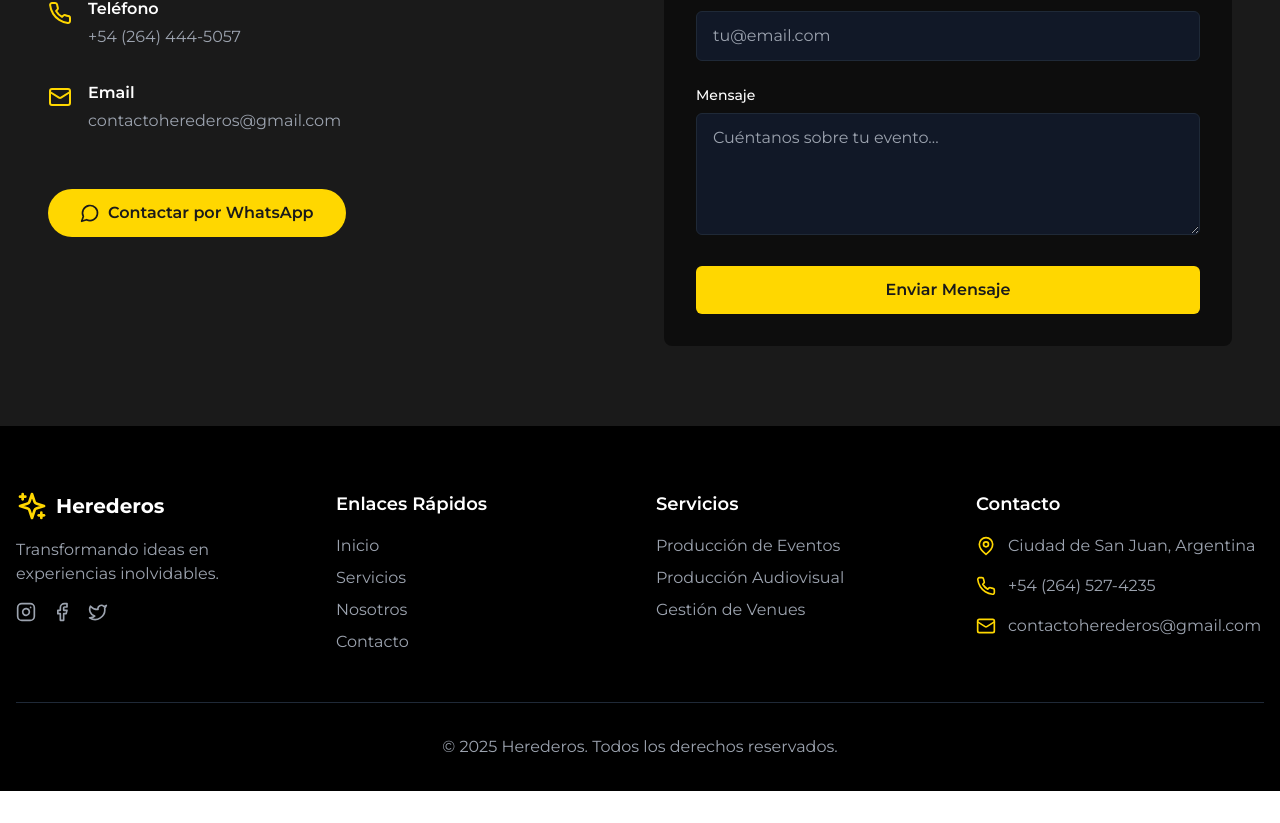
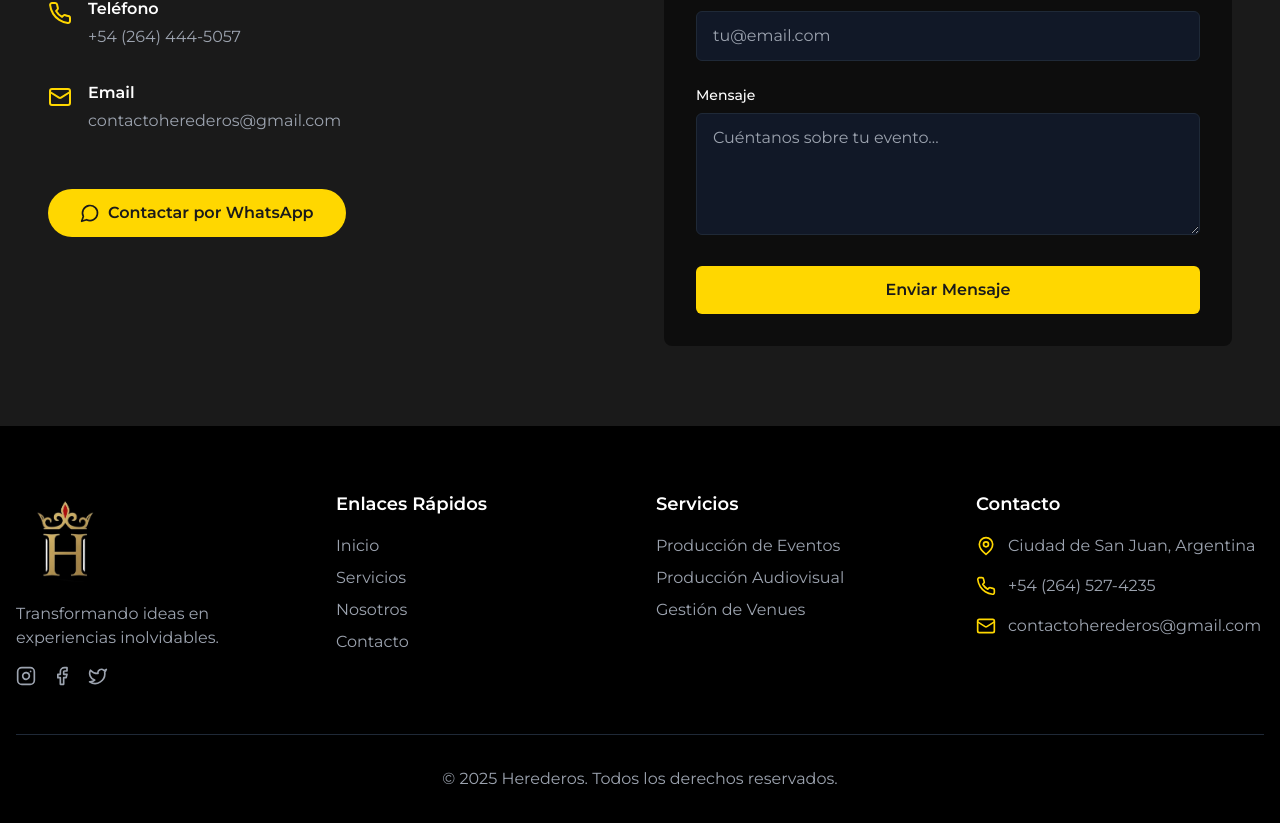
Before and after one commit to invincible-afk/Herederos, a React (Vite) app: page / in a window 1280 px wide. Shown: the part 2808-3631 px from the top of the page. Before the commit the page ends 3599 px from the top, so only its background shows below. Built offline with nearby package versions, Linux system fonts and the light colour scheme.

Commit message:
Update Footer.tsx

```diff
--- a/src/components/Footer.tsx
+++ b/src/components/Footer.tsx
@@ -1,5 +1,5 @@
 import React from 'react';
-import { Instagram, Facebook, Twitter, Mail, MapPin, Phone, Sparkles } from 'lucide-react';
+import { Instagram, Facebook, Twitter, Mail, MapPin, Phone } from 'lucide-react';
 
 const Footer = () => {
   return (
@@ -8,9 +8,13 @@ const Footer = () => {
         <div className="grid grid-cols-1 md:grid-cols-2 lg:grid-cols-4 gap-8 mb-12">
           {/* Brand */}
           <div>
-            <div className="flex items-center space-x-2 mb-4">
-              <Sparkles className="w-8 h-8 text-secondary" />
-              <span className="text-xl font-bold">Herederos</span>
+            <div className="flex items-center space-x-3 mb-4">
+              {/* Logo de Herederos */}
+              <img
+                src="/img/logo-herederos.jpg"
+                alt="Herederos Logo"
+                className="w-16 h-16 sm:w-20 sm:h-20 md:w-24 md:h-24 object-cover rounded-full"
+              />
             </div>
             <p className="text-gray-400 mb-4">
               Transformando ideas en experiencias inolvidables.
```
